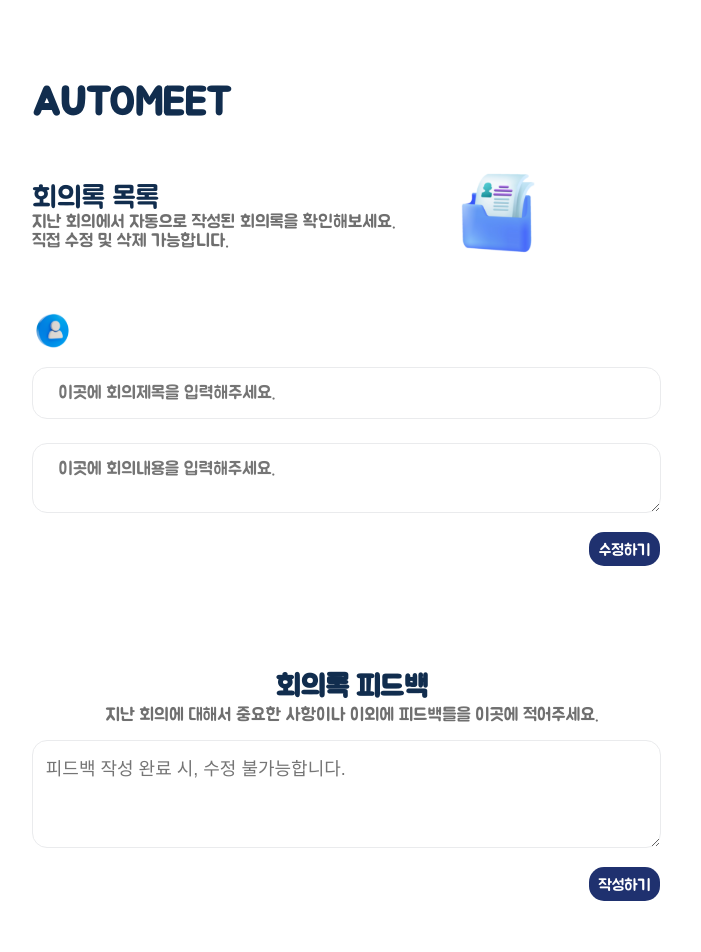
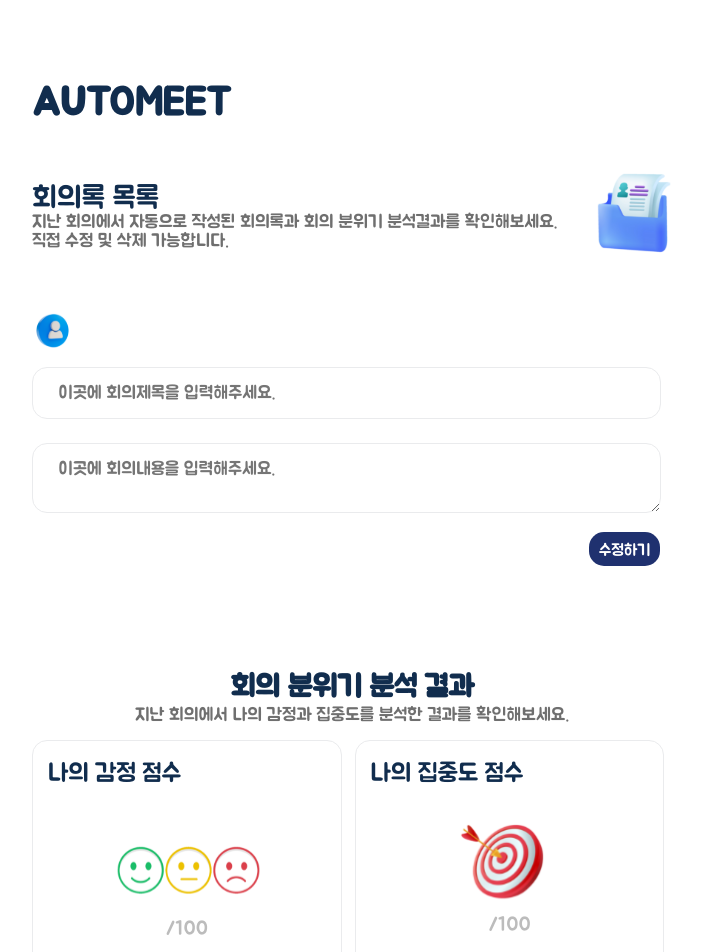
Before and after one commit to Auto-Meet/frontend, a React (Create React App) app: page /meetingRecordDetail in a window 1280 px wide. Shown: the top 952 px of the page, without its empty margins (288-989 px from the left). Built offline with nearby package versions, Linux system fonts and the light colour scheme; no server answers.

Commit message:
feat: 개인 회의분위기 점수 불러오기

```diff
--- a/src/pages/meetingRecord/RecordDetail.jsx
+++ b/src/pages/meetingRecord/RecordDetail.jsx
@@ -31,7 +31,7 @@ const Title = styled.p`
 const SubTitle = styled.p`
   font-size: 18px;
   color: #6f6f6f;
-  margin-right: 4vw;
+  margin-right: 2vw;
 `;
 
 const Date = styled.p`
@@ -99,12 +99,55 @@ const Btn = styled.div`
   cursor: pointer;
 `;
 
+const ScoreResultTitle = styled.h1`
+  font-size: 30px;
+  color: #112d4e;
+  text-align: center;
+  margin-top: 13vh;
+  margin-bottom: 0.5vh;
+`;
+
+const ScoreResultSubTitle = styled.p`
+  font-size: 18px;
+  color: #6f6f6f;
+  text-align: center;
+  margin-bottom: 2vh;
+`;
+
 const FeedBackTitle = styled.h1`
   font-size: 30px;
   color: #112d4e;
   text-align: center;
   margin-top: 13vh;
   margin-bottom: 0.5vh;
+`;
+
+const ScoreFlex = styled.div`
+  display: flex;
+  margin-left: 25vw;
+`;
+
+const ScoreBox = styled.div`
+  background: #ffffff;
+  border: 1.5px solid #eaebed;
+  border-radius: 15px;
+
+  width: 21.8vw;
+  height: 32vh;
+  padding-top: 1.8%;
+  padding-left: 1.5%;
+  padding-right: 1.5%;
+`;
+
+const ScoreTitle = styled.p`
+  font-size: 25px;
+
+  color: #112d4e;
+`;
+
+const SocreText = styled.div`
+  font-size: 20px;
+  text-align: center;
 `;
 
 const FeedBackSubTitle = styled.p`
@@ -140,9 +183,10 @@ const RecordDetail = () => {
   const [data, setData] = useState({});
   const titleInput = useRef();
   const contentInput = useRef();
-
   const PROXY = window.location.hostname === "localhost" ? "" : "/proxy";
   const meetingId = localStorage.getItem("meetingId");
+  let emtionResult = "";
+  let AttentionResult = "";
 
   useEffect(() => {
     axios
@@ -155,6 +199,14 @@ const RecordDetail = () => {
       .then((res) => {
         console.log(res.data);
         setData(res.data);
+
+        if (res.data.userAnalysis.sentimentScore) {
+          let score = res.data.userAnalysis.sentimentScore;
+          if (score >= 80) emtionResult = "";
+          if (50 <= score < 80) emtionResult = "중간값";
+        }
+
+        console.log(emtionResult);
       });
   }, []);
 
@@ -228,7 +280,8 @@ const RecordDetail = () => {
         <TitleBox>
           <Title>회의록 목록</Title>
           <SubTitle>
-            지난 회의에서 자동으로 작성된 회의록을 확인해보세요.
+            지난 회의에서 자동으로 작성된 회의록과 회의 분위기 분석결과를
+            확인해보세요.
             <br />
             직접 수정 및 삭제 가능합니다.
           </SubTitle>
@@ -259,6 +312,41 @@ const RecordDetail = () => {
 
       <Btn onClick={handleRecordEdit}>수정하기</Btn>
 
+      <ScoreResultTitle>회의 분위기 분석 결과</ScoreResultTitle>
+      <ScoreResultSubTitle>
+        지난 회의에서 나의 감정과 집중도를 분석한 결과를 확인해보세요.
+      </ScoreResultSubTitle>
+      <ScoreFlex>
+        <ScoreBox style={{ marginRight: "1vw" }}>
+          <ScoreTitle style={{ marginBottom: "20%" }}>
+            나의 감정 점수
+          </ScoreTitle>
+          <img
+            src={`${process.env.PUBLIC_URL}/imgs/emotion.svg`}
+            alt=""
+            style={{ marginLeft: "23%", width: "55%" }}
+          />
+          <SocreText style={{ marginTop: "5%" }}>
+            {data.userAnalysis?.sentimentScore}
+            <span style={{ color: "#BCBCBC" }}>/100</span>
+          </SocreText>
+        </ScoreBox>
+        <ScoreBox>
+          <ScoreTitle style={{ marginBottom: "11%" }}>
+            나의 집중도 점수
+          </ScoreTitle>
+          <img
+            src={`${process.env.PUBLIC_URL}/imgs/target.svg`}
+            alt=""
+            style={{ marginLeft: "31%", width: "33%" }}
+          />
+          <SocreText style={{ marginTop: "1%" }}>
+            {data.userAnalysis?.concentrationScore}
+            <span style={{ color: "#BCBCBC" }}>/100</span>
+          </SocreText>
+        </ScoreBox>
+      </ScoreFlex>
+
       <FeedBackTitle>회의록 피드백</FeedBackTitle>
       <FeedBackSubTitle>
         지난 회의에 대해서 중요한 사항이나 이외에 피드백들을 이곳에 적어주세요.
```
